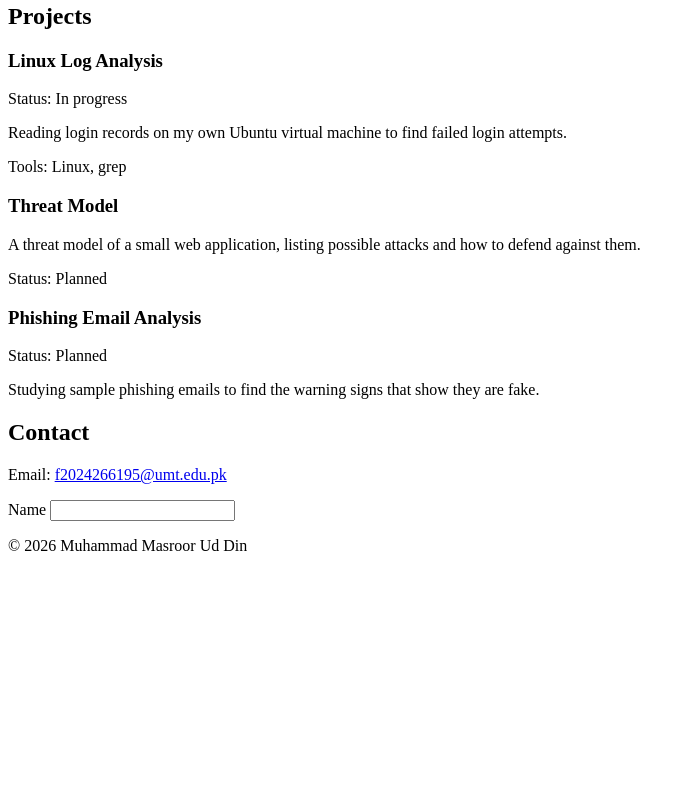
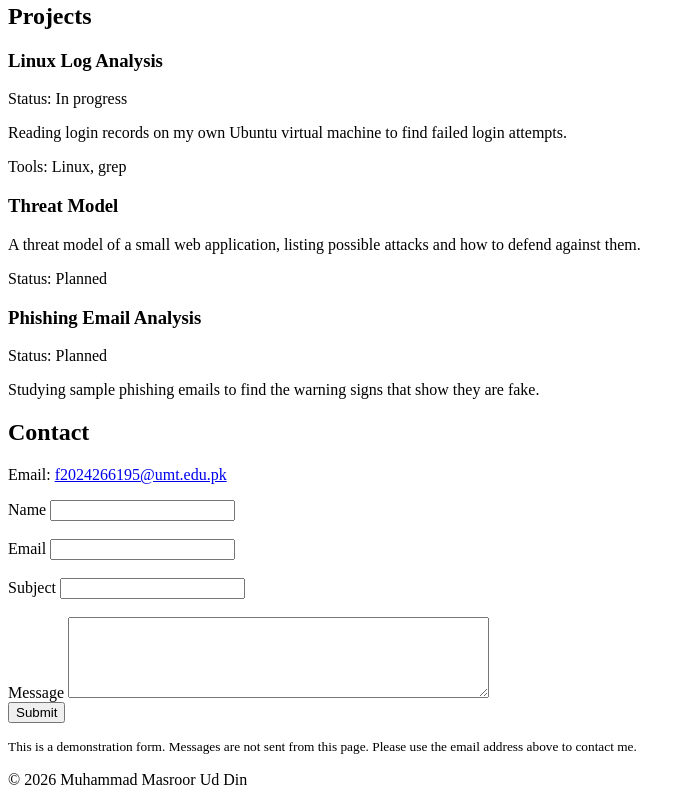
Before and after one commit to masroor-moon/portfolio, a plain HTML site: page index.html in a window 1280 px wide. Shown: the part 655-1460 px from the top of the page, without its empty margins (0-695 px from the left). Before the commit the page ends 1226 px from the top, so only its background shows below. Drawn offline with Linux system fonts and the light colour scheme.

Commit message:
Add contact section with demonstration form

```diff
--- a/index.html
+++ b/index.html
@@ -88,7 +88,22 @@
             <form>
     <label for="name">Name</label>
     <input type="text" id="name" name="name" required>
+    <br>
+    <br>
+    <label for="email">Email</label>
+    <input type="text" id="email" name="email" required>
+    <br>
+    <br>
+    <label for="subject">Subject</label>
+    <input type="text" id="subject" name="subject" required>
+    <br>
+    <br>
+    <label for="message">Message</label>
+    <textarea id="text" id="message" name="message" rows="5" cols="50" required></textarea>
+    <br>
+    <input type="submit" value="Submit">
 </form>
+<p><small>This is a demonstration form. Messages are not sent from this page. Please use the email address above to contact me.</small></p>
         </section>
     </main>
 
```
